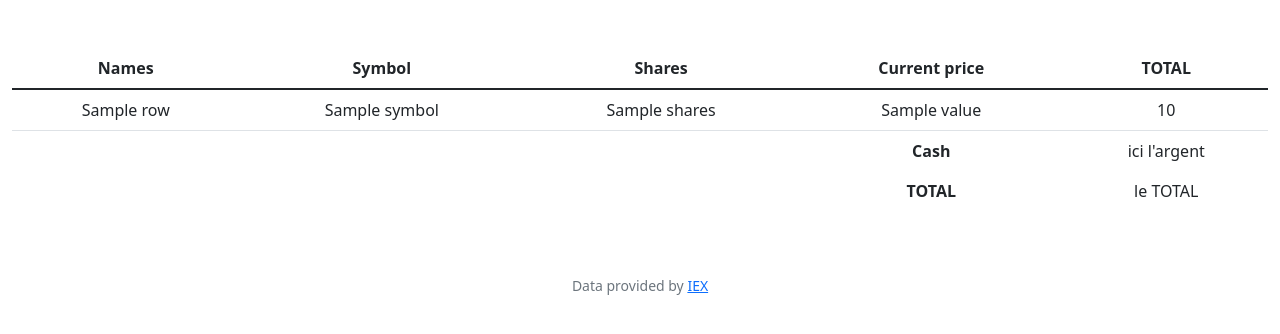
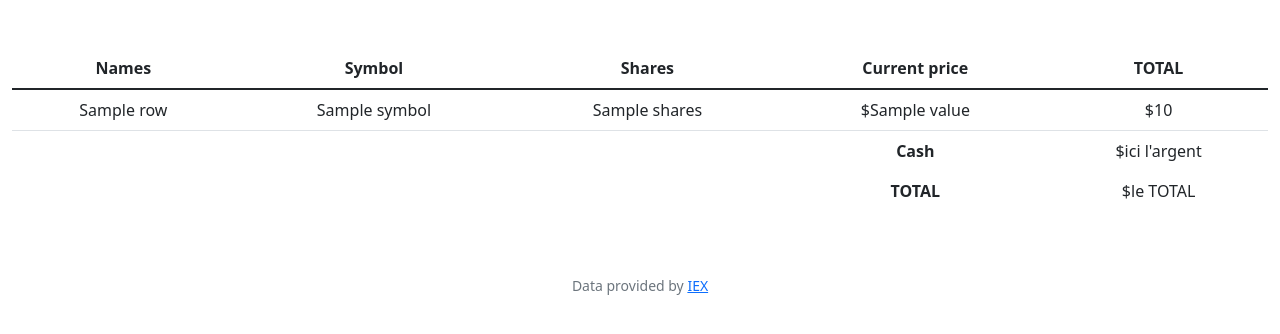
Before and after one commit to axel-paillaud/cs50, a Flask app: template finance/templates/index.html in a window 1280 px wide. Shown: the part 76-410 px from the top of the page. Run offline with Flask 2, Linux system fonts and the light colour scheme; the template is opened without the code that fills it: most values are stand-ins (such as "Sample title", 1, 10 or a date in 2020); some libraries are stand-ins or nearby versions.

Commit message:
Fri, Mar 25, 2022, 5:27 AM +00:00

```diff
--- a/finance/app.py
+++ b/finance/app.py
@@ -48,7 +48,7 @@ def index():
     current_user = session["user_id"]
 
     wallet_list = db.execute("SELECT * FROM wallets WHERE idName = ?", current_user)
-    print(wallet_list)
+    current_cash = db.execute("SELECT cash FROM users WHERE idName = ?", current_user)
 
     return render_template("index.html", wallet=wallet_list)
 
--- a/finance/templates/index.html
+++ b/finance/templates/index.html
@@ -20,8 +20,8 @@
                     <td>{{ row.name }}</td>
                     <td>{{ row.symbol }}</td>
                     <td>{{ row.shares }}</td>
-                    <td>{{ row.value }}</td>
-                    <td>{{ row.total }}</td>
+                    <td>${{ row.value }}</td>
+                    <td>${{ row.total }}</td>
                 </tr>
             {% endfor %}
                 <tr>
@@ -29,14 +29,14 @@
                     <td class="no-border"></td>
                     <td class="no-border"></td>
                     <td class="no-border"><b>Cash</b></td>
-                    <td class="no-border">ici l'argent</td>
+                    <td class="no-border">$ici l'argent</td>
                 </tr>
                 <tr>
                     <td class="no-border"></td>
                     <td class="no-border"></td>
                     <td class="no-border"></td>
                     <td class="no-border"><b>TOTAL</b></td>
-                    <td class="no-border">le TOTAL</td>
+                    <td class="no-border">$le TOTAL</td>
                 </tr>
         </tbody>
     </table>
```
